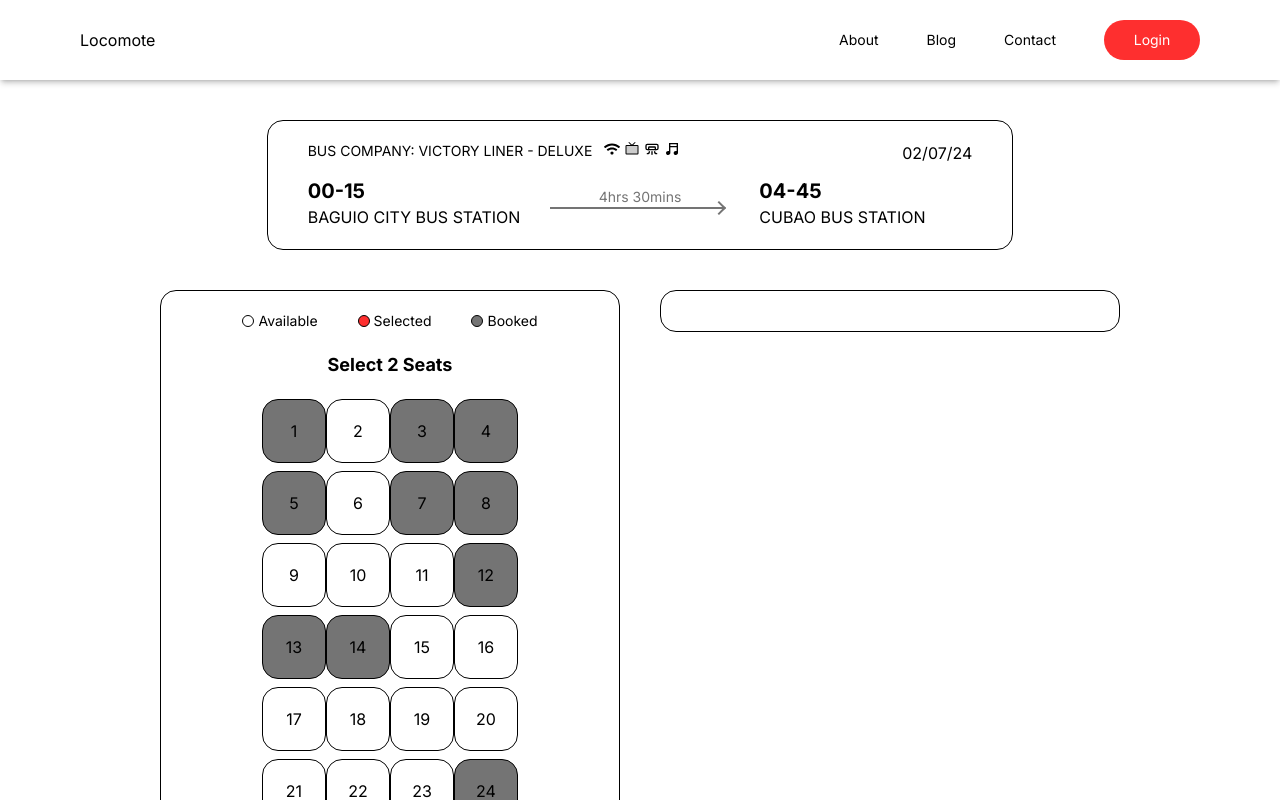
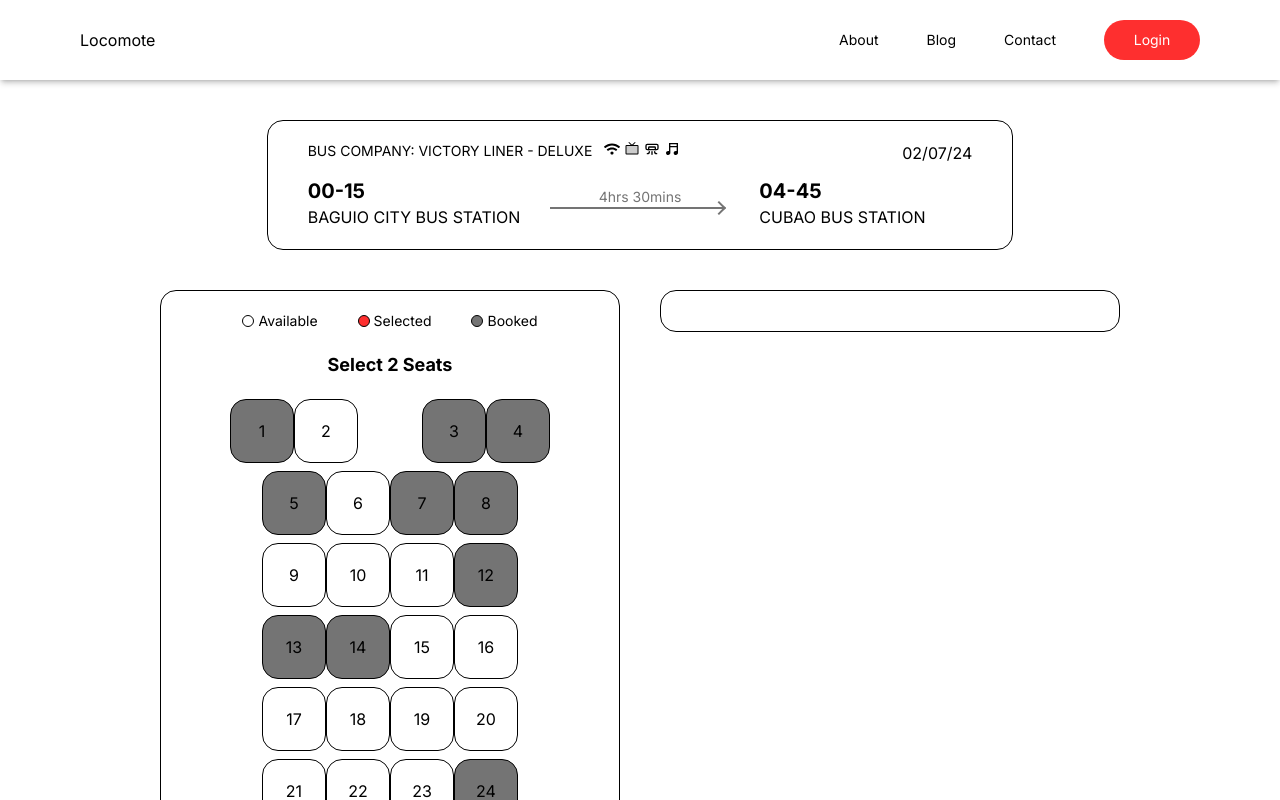
Before and after one commit to knowsblednyahaha/Locomote, a Next.js app: page /bookuser in a window 1280 px wide. Shown: the top 800 px of the page. Built offline with nearby package versions, Linux system fonts and the light colour scheme.

Commit message:
added space between seats

```diff
--- a/app/components/Book/BusSeats.tsx
+++ b/app/components/Book/BusSeats.tsx
@@ -6,6 +6,7 @@ const BusSeats = () => {
       <div className="flex flex-row">
         <BusSeat seatNumber={1} disabled />
         <BusSeat seatNumber={2} />
+        <div className="w-16 h-16"></div>
         <BusSeat seatNumber={3} disabled />
         <BusSeat seatNumber={4} disabled />
       </div>
```
